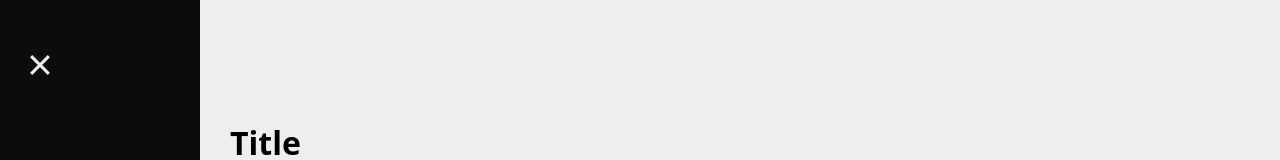
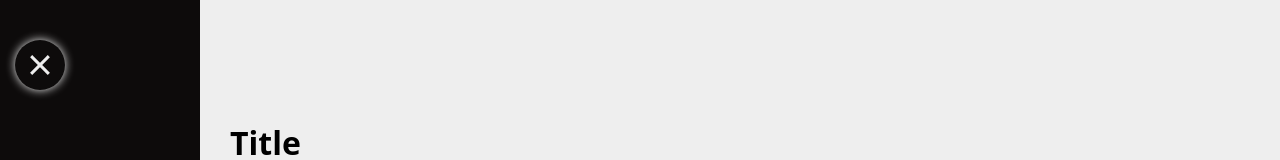
Before and after one commit to mo-yunus/animated_offcanvas, a plain HTML site: page index.html in a window 1280 px wide. Both pictures are taken after a click on the element 40 px from the left and 65 px from the top of the page. Shown: the top 160 px of the page. Drawn offline with Linux system fonts and the light colour scheme.

Commit message:
added box shadow

```diff
--- a/style.css
+++ b/style.css
@@ -71,7 +71,7 @@ body {
     z-index: 2;
     border-radius: 50%;
     cursor: pointer;
-    box-shadow: 5px 3px 10px #0d0b0b;
+    box-shadow: 0px 0px 15px #0d0b0b;
 }
 
 .ham-btn span {
@@ -107,6 +107,10 @@ body.activeNav .content {
 }
 */
 
+body.activeNav .ham-btn {
+    box-shadow: 0 0 10px #eee;
+}
+
 
 body.activeNav .ham-btn span:nth-child(1) {
     top: 50%;
```
